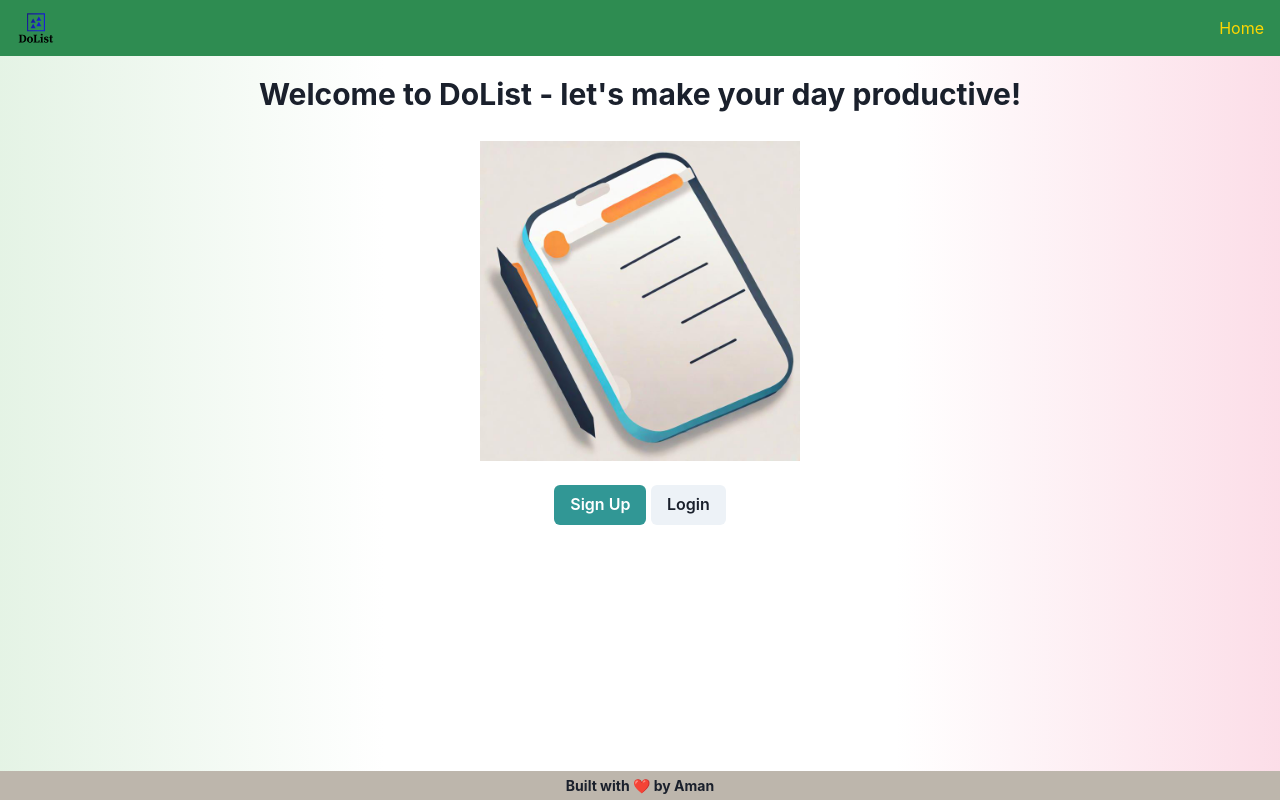
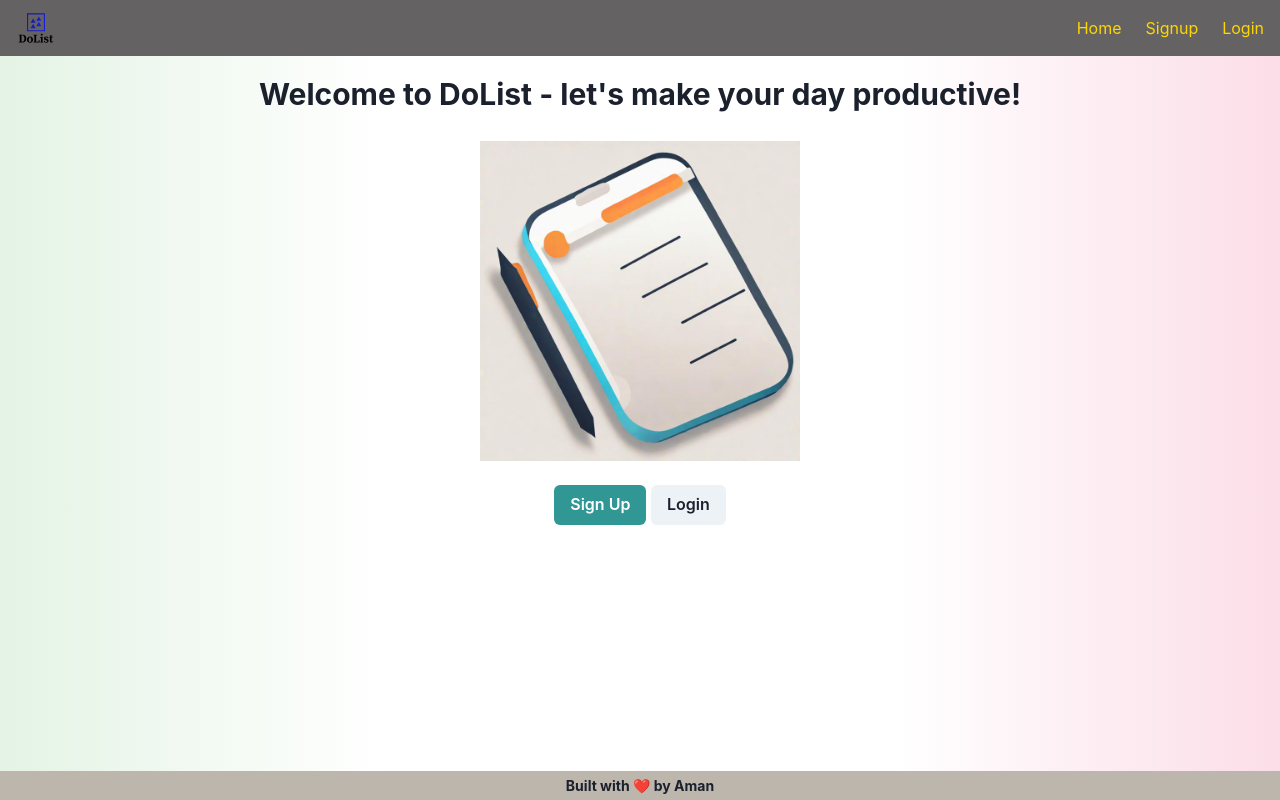
Before and after one commit to thesparkvision/DoList, a React (Vite) app in the folder client/: page / in a window 1280 px wide. Built offline with nearby package versions, Linux system fonts and the light colour scheme; no server answers.

Commit message:
Implemented Logout Flow in the App
- fixed minor issues with header private links display on login/Logout
- implemented logout functionality in the App
- introduced global authentication state to easily transfer changes globally for authentication

```diff
--- a/client/src/App.tsx
+++ b/client/src/App.tsx
@@ -7,8 +7,9 @@ import HomePage from "./containers/HomePage";
 import SignupPage from "./containers/SignupPage";
 import LoginPage from "./containers/LoginPage";
 import LandingPage from "./containers/LandingPage";
-import checkIsUserAuthenticated from "./hooks/auth";
+import checkIsUserAuthenticated from "./lib/Auth";
 import { ChildrenProps } from "./types";
+import { AppProvider } from "./context/AppContext";
 import './App.scss'
 
 const AppContent: React.FC<ChildrenProps> = ({children}) => {
@@ -50,9 +51,10 @@ function App() {
       aria-labelledby="app-wrapper"
       id="app-wrapper"
     >
-      <Header />
-      <AppContent>
-        <Router basename={"/"}>
+      <Router basename={"/"}>
+        <AppProvider>
+          <Header />
+          <AppContent>
             <Routes>
               <Route path="/auth">
                 <Route path="signup" Component={SignupPage} />
@@ -67,9 +69,10 @@ function App() {
 
               <Route path="*" Component={PageNotFound} />
             </Routes>
-        </Router>
-      </AppContent>
-      <Footer />
+          </AppContent>
+          <Footer />
+        </AppProvider>
+      </Router>
     </div>
   )
 }
--- a/client/src/components/Header.scss
+++ b/client/src/components/Header.scss
@@ -1,3 +1,3 @@
 #header {
-    background: rgb(46, 140, 81);
+    background: rgb(100, 98, 98);
 }
--- a/client/src/components/Header.tsx
+++ b/client/src/components/Header.tsx
@@ -1,8 +1,27 @@
-import { Box, Flex, Link, Image } from "@chakra-ui/react";
+import { Box, Flex, Link, Image, Stack } from "@chakra-ui/react";
 import DoListLogo from "../assets/doListLogo.svg"
+import { useContext } from "react";
+import { AppContext } from "../context/AppContext";
+import { utilityNotification } from "../lib/Utils";
 import "./Header.scss"
 
 function Header() {
+    const { authentication } = useContext(AppContext);
+    const [isAuthenticated, setAuthenticated] = authentication;
+
+    const handleLogout = () => {
+        utilityNotification({
+            title: "Logging Out...",
+            position: 'top'
+        })
+
+        setTimeout(() => {
+            localStorage.removeItem("API_TOKEN")
+            setAuthenticated(false)
+            window.location.reload()
+        }, 2000);
+    }
+
     return (
         <Flex
             as="nav"
@@ -23,9 +42,22 @@ function Header() {
                 </Link>
             </Box>
 
-            <Box>
+            <Stack flexDirection={"row"}>
                 <Link mx="2" href="/" color="gold">Home</Link>
-            </Box>
+
+                {!isAuthenticated && (
+                    <>
+                        <Link mx="2" href="/auth/signup" color="gold">Signup</Link>
+                        <Link mx="2" href="/auth/login" color="gold">Login</Link>
+                    </>
+                )}
+
+                {isAuthenticated && (
+                    <>
+                        <Link mx="/" onClick={handleLogout} href="#" color="#ff3b3b">Logout</Link>
+                    </>
+                )}
+            </Stack>
         </Flex>
     );
 }
--- a/client/src/containers/LoginPage.tsx
+++ b/client/src/containers/LoginPage.tsx
@@ -1,8 +1,9 @@
 import { Box, Button, Card, FormControl, FormLabel, Input, Text } from "@chakra-ui/react"
 import { useNavigate } from "react-router-dom";
-import { useState } from "react";
+import { useContext, useState } from "react";
 import { failedNotification, successNotification } from "../lib/Utils";
 import { BACKEND_URLS } from "../lib/Constants";
+import { AppContext } from "../context/AppContext";
 import "./LoginPage.scss"
 
 interface FormData {
@@ -16,6 +17,8 @@ const initialFormData: FormData = {
 };
 
 function LoginPage() {
+    const { authentication } = useContext(AppContext);
+    const [, setAuthenticated] = authentication;
     const navigate = useNavigate()
 
     const [formData, setFormData] = useState<FormData>(initialFormData)
@@ -51,18 +54,19 @@ function LoginPage() {
 
             return response.json()
         }).then(data => {
-            if(data.access_token){
-                localStorage.setItem("API_TOKEN", data.access_token)
-            }
+            if(!data.access_token)
+                return
 
             successNotification({
                 title: "Account Authenticated Successfully! Redirecting to home page...",
-                duration: 8000
+                duration: 5000
             })
 
             setTimeout(() => {
+                localStorage.setItem("API_TOKEN", data.access_token)
+                setAuthenticated(true)
                 navigate('/')
-            }, 3000);
+            }, 2000);
         }).catch((error) => {
             failedNotification({
                 title: "Something went wrong with user authentication!",
--- /dev/null
+++ b/client/src/context/AppContext.tsx
@@ -0,0 +1,15 @@
+import React, { createContext, useState, ReactNode } from 'react';
+import checkIsUserAuthenticated from '../lib/Auth';
+import { AppContextValue } from '../types';
+
+export const AppContext = createContext<AppContextValue | undefined>(undefined);
+
+export const AppProvider: React.FC<{ children: ReactNode }> = ({ children }) => {
+  const [isAuthenticated, setAuthenticated] = useState<boolean>(checkIsUserAuthenticated());
+
+  const contextValue: AppContextValue = {
+    authentication: [isAuthenticated, setAuthenticated]
+  };
+
+  return <AppContext.Provider value={contextValue}>{children}</AppContext.Provider>;
+};
--- a/client/src/lib/Utils.tsx
+++ b/client/src/lib/Utils.tsx
@@ -1,4 +1,4 @@
-import { ToastPosition, createStandaloneToast } from "@chakra-ui/react";
+import { AlertStatus, ToastPosition, createStandaloneToast } from "@chakra-ui/react";
 const { toast } = createStandaloneToast()
 
 type NotificationOptions = {
@@ -6,6 +6,7 @@ type NotificationOptions = {
     description?: string;
     duration?: number;
     position?: ToastPosition;
+    status?: AlertStatus
 };
 
 export const successNotification = ({
@@ -51,3 +52,26 @@ export const failedNotification = ({
         isClosable: true,
     })
 }
+
+export const utilityNotification = ({
+    title = '',
+    description = '',
+    position = 'top-right',
+    duration = 5000,
+    status = 'info'
+}: NotificationOptions): void => {
+
+    const id: string = 'info-toast'
+    if (toast.isActive(id))
+        return
+
+    toast({
+        id,
+        title: title,
+        description: description,
+        status: status,
+        duration: duration,
+        position: position,
+        isClosable: true,
+    })
+}
--- a/client/src/types.tsx
+++ b/client/src/types.tsx
@@ -1,7 +1,11 @@
-import {ReactNode} from "react"
+import {Dispatch, ReactNode, SetStateAction} from "react"
 
 export interface ChildrenProps {
     children: ReactNode;
 }
 
 export type ButtonInteractionEvent = React.MouseEvent<HTMLButtonElement> | React.KeyboardEvent<HTMLButtonElement>;
+
+export type AppContextValue = {
+    "authentication": [boolean, Dispatch<SetStateAction<boolean>>];
+};
```
Also changed, not shown: client/src/lib/Auth.tsx (renamed from client/src/hooks/auth.tsx).
